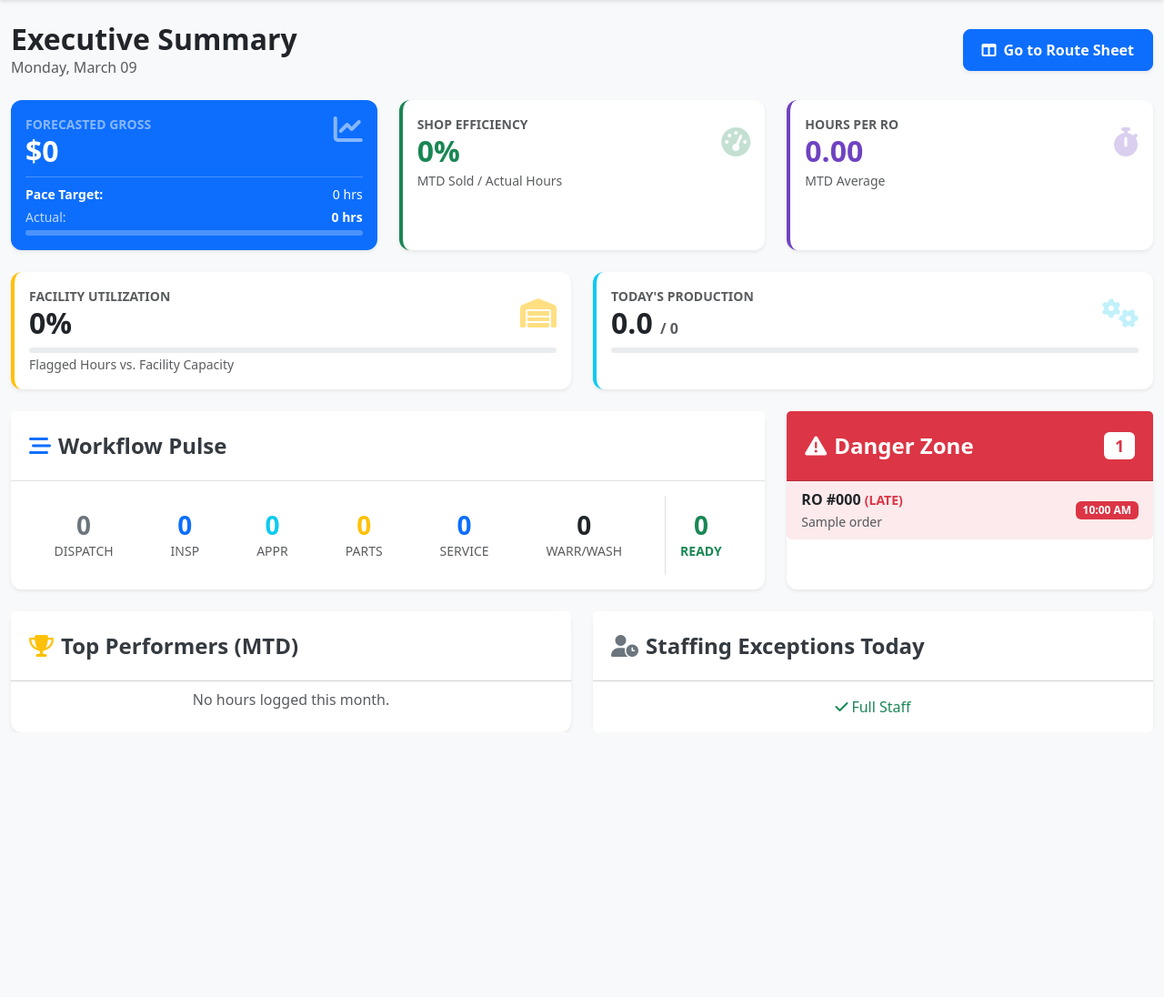
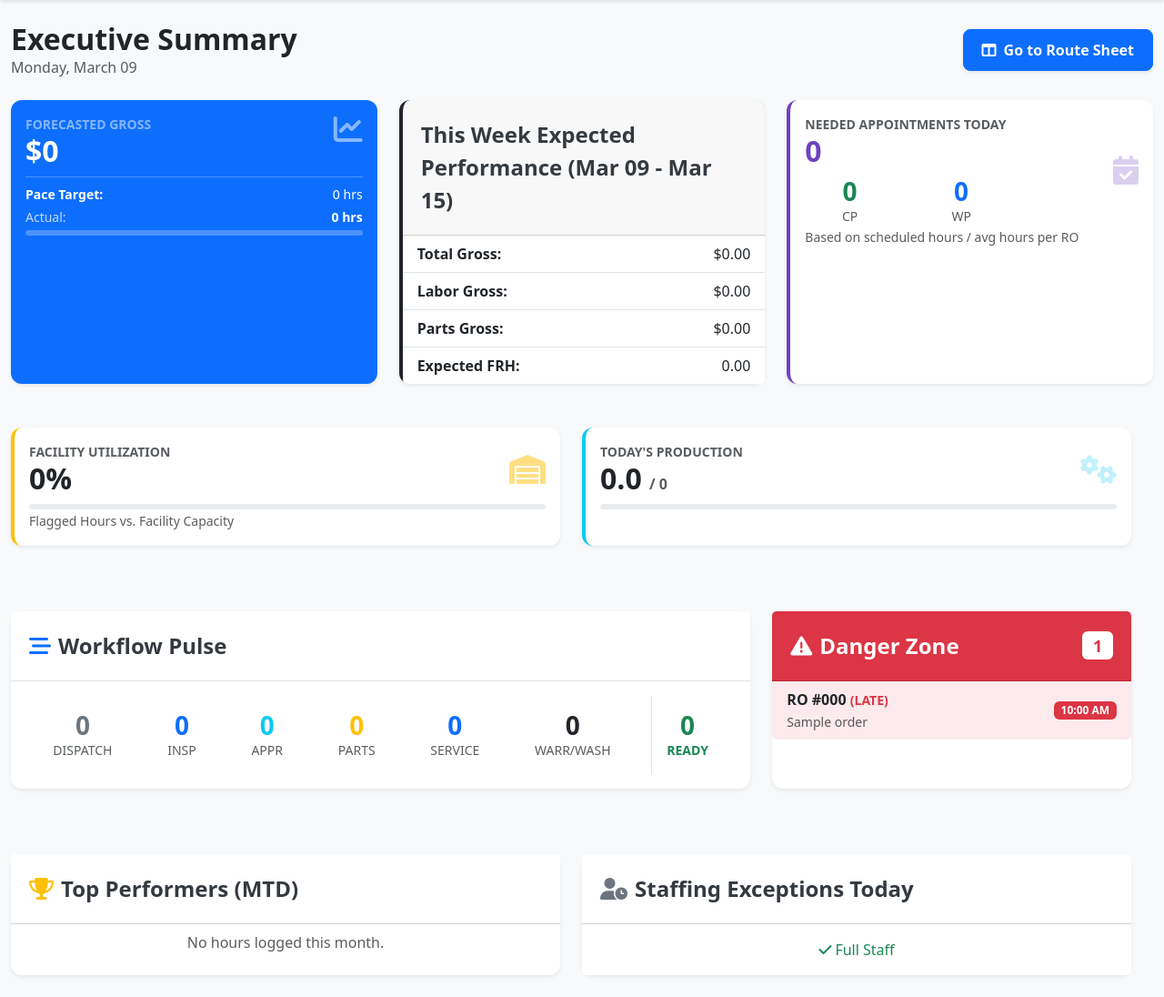
Before and after one commit to ldrobinett/dpo-app.v3.1, a Flask app: page / in a window 1280 px wide. Shown: the part 79-1175 px from the top of the page at 91% size. Before the commit the page ends 862 px from the top, so only its background shows below. Run offline with Flask 3, Linux system fonts and the light colour scheme; a user stored in the database is signed in; tables that the repository leaves empty hold one stand-in row (values such as "Sample post"); some libraries are stand-ins or nearby versions.

Commit message:
Executive dashboard update: Needed appointments KPI with CP/WP mix, weekly forecast card, production display improvements

```diff
--- a/blueprints/main.py
+++ b/blueprints/main.py
@@ -132,6 +132,16 @@ def home():
     daily_goal = 0.0
     absent_techs = []
 
+    needed_appointments = 0
+
+    if hours_per_ro > 0:
+        needed_appointments = daily_goal / hours_per_ro
+
+    needed_appointments = round(needed_appointments)
+
+    cp_needed = round(needed_appointments * 0.70)
+    wp_needed = needed_appointments - cp_needed
+
     for tech in all_techs:
         entry = ScheduleEntry.query.filter_by(team_member_id=tech.id, date=today).first()
         if entry:
@@ -155,6 +165,34 @@ def home():
         WorkLog.date <= today
     ).group_by(TeamMember.id).order_by(func.sum(WorkLog.flat_rate_hours).desc()).limit(5).all()
 
+        # --- 5. WEEKLY FINANCIAL FORECAST (for Executive Dashboard) ---
+
+    start_of_week = today - timedelta(days=today.weekday())
+    end_of_week = start_of_week + timedelta(days=6)
+
+    current_week_dates = f"{start_of_week.strftime('%b %d')} - {end_of_week.strftime('%b %d')}"
+
+    weekly_financial_total = {
+        "total_gross": 0.0,
+        "labor_gross": 0.0,
+        "parts_gross": 0.0,
+        "expected_frh": 0.0
+    }
+
+    # Pull forecast for the month
+    forecast = FinancialForecast.query.filter_by(
+        store_id=store_id,
+        month=today.month,
+        year=today.year
+    ).first()
+
+    if forecast:
+        # Estimate weekly portion from monthly totals
+        weekly_financial_total["total_gross"] = forecast.total_gross / 4
+        weekly_financial_total["labor_gross"] = forecast.labor_gross / 4
+        weekly_financial_total["parts_gross"] = forecast.parts_gross / 4
+        weekly_financial_total["expected_frh"] = forecast.expected_frh / 4
+
     return render_template('home.html',
                            title='Executive Dashboard',
                            today_date=today.strftime('%A, %B %d'),
@@ -164,6 +202,11 @@ def home():
                            mtd_sold=mtd_sold,
                            month_progress=work_progress_pct * 100,
                            hours_per_ro=hours_per_ro,
+                           weekly_financial_total=weekly_financial_total,
+                           current_week_dates=current_week_dates,
+                           needed_appointments=needed_appointments,
+                           cp_needed=cp_needed,
+                           wp_needed=wp_needed,
 
                            # New Bay Utilization Metric
                            bay_utilization=bay_utilization,
--- /dev/null
+++ b/run.py
@@ -0,0 +1,6 @@
+from app import create_app
+
+app = create_app()
+
+if __name__ == "__main__":
+    app.run(debug=True, port=5001, use_reloader=True)
--- a/templates/home.html
+++ b/templates/home.html
@@ -46,6 +46,7 @@
         </div>
     </div>
 
+    {#
     <div class="col-xl-4 col-md-6">
         <div class="card border-start border-4 border-success h-100 shadow-sm">
             <div class="card-body">
@@ -60,7 +61,23 @@
             </div>
         </div>
     </div>
+    #}
 
+
+            <div class="col-xl-4 col-md-6">
+                <div class="card border-start border-4 border-dark h-100 shadow-sm">
+                    <div class="card-header">
+                        This Week Expected Performance ({{ current_week_dates }})
+                    </div>
+                    <ul class="list-group list-group-flush">
+                        <li class="list-group-item d-flex justify-content-between"><strong>Total Gross:</strong> <span>${{ "%.2f"|format(weekly_financial_total.total_gross) }}</span></li>
+                        <li class="list-group-item d-flex justify-content-between"><strong>Labor Gross:</strong> <span>${{ "%.2f"|format(weekly_financial_total.labor_gross) }}</span></li>
+                        <li class="list-group-item d-flex justify-content-between"><strong>Parts Gross:</strong> <span>${{ "%.2f"|format(weekly_financial_total.parts_gross) }}</span></li>
+                        <li class="list-group-item d-flex justify-content-between"><strong>Expected FRH:</strong> <span>{{ "%.2f"|format(weekly_financial_total.expected_frh) }}</span></li>
+                    </ul>
+                </div>
+            </div>
+    {#
     <div class="col-xl-4 col-md-6">
         <div class="card border-start border-4 border-purple h-100 shadow-sm" style="border-left-color: #6f42c1 !important;">
             <div class="card-body">
@@ -73,6 +90,49 @@
                 </div>
                 <small class="text-muted">MTD Average</small>
             </div>
+        </div>
+    </div>
+</div>
+#}
+
+<div class="col-xl-4 col-md-6">
+    <div class="card border-start border-4 border-purple h-100 shadow-sm" style="border-left-color:#6f42c1 !important;">
+        <div class="card-body">
+            <div class="d-flex justify-content-between align-items-center">
+                <div>
+
+                    <div class="small text-muted text-uppercase fw-bold">
+                        Needed Appointments Today
+                    </div>
+
+                    <div class="h2 mb-0 fw-bold" style="color:#6f42c1;">
+                        {{ needed_appointments }}
+                    </div>
+
+                    <div class="row text-center mt-2">
+
+                        <div class="col">
+                            <div class="h3 fw-bold text-success mb-0">{{ cp_needed }}</div>
+                            <div class="small text-muted">CP</div>
+                        </div>
+
+                        <div class="col">
+                            <div class="h3 fw-bold text-primary mb-0">{{ wp_needed }}</div>
+                            <div class="small text-muted">WP</div>
+                        </div>
+
+                    </div>
+
+                </div>
+
+                <i class="fas fa-calendar-check fa-2x opacity-25" style="color:#6f42c1;"></i>
+
+            </div>
+
+            <small class="text-muted">
+                Based on scheduled hours / avg hours per RO
+            </small>
+
         </div>
     </div>
 </div>
```
Also changed, not shown: blueprints/finance.py (+50 -5 lines), templates/production_display.html (+317 -58 lines), 2 other files.
